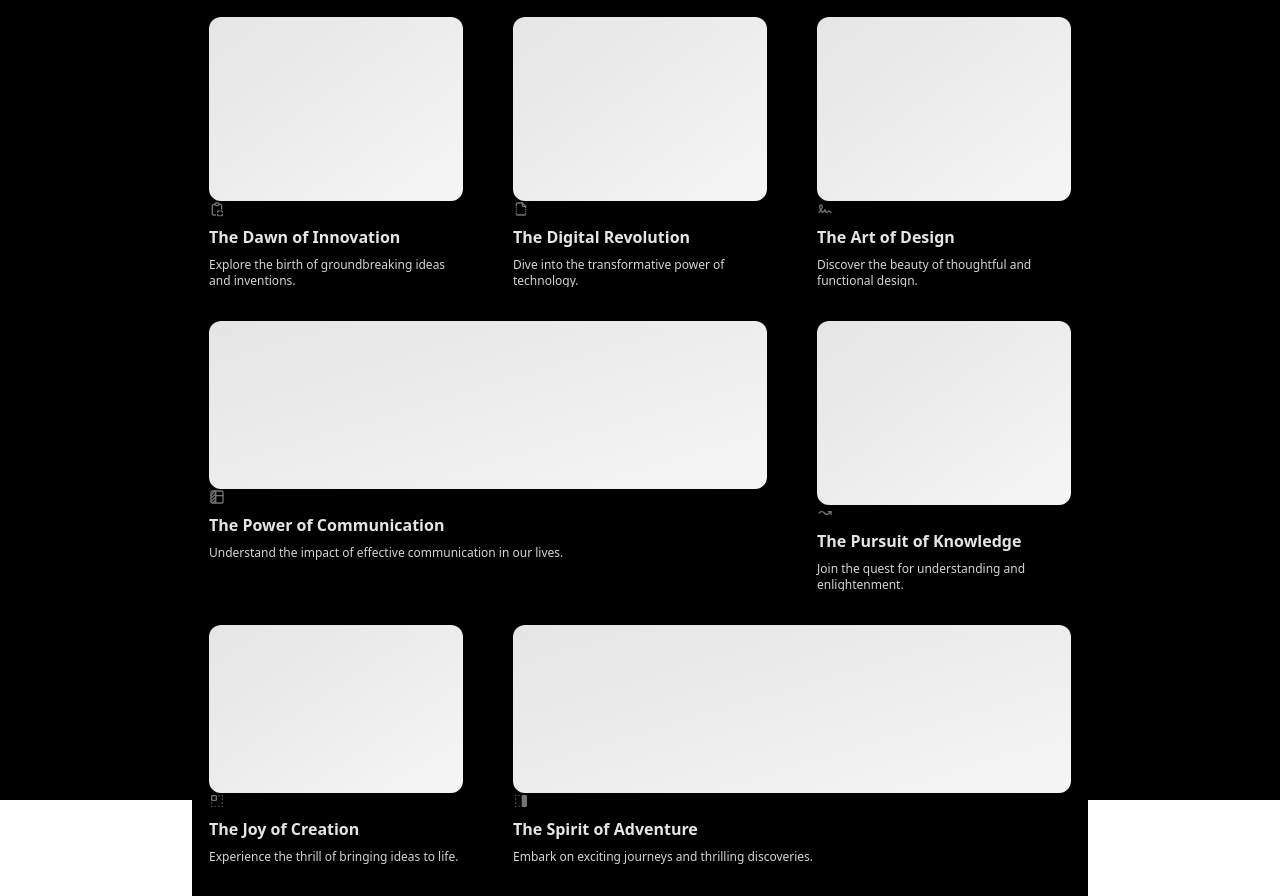
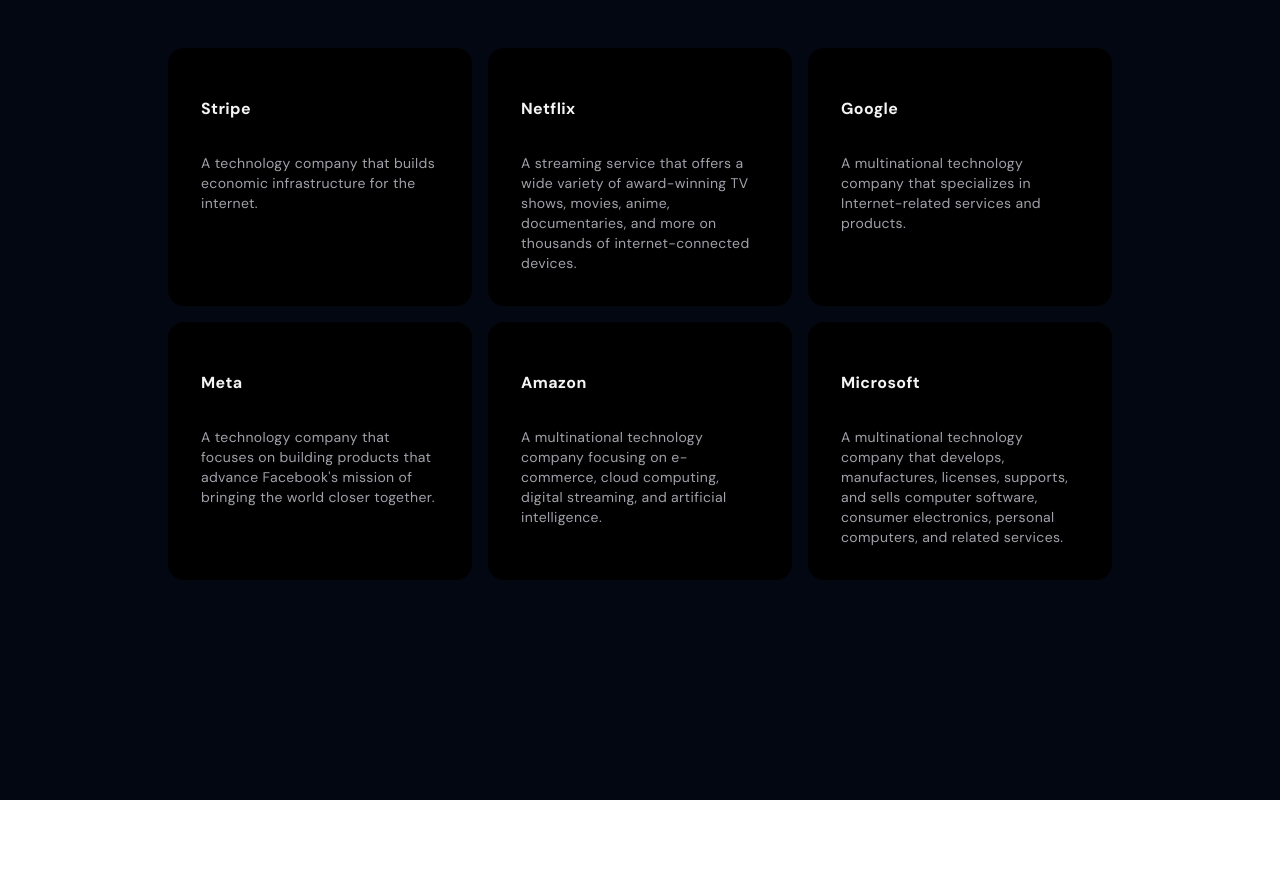
Before and after one commit to Adityaadpandey/Hack-2-Proj, a Next.js app: page /doctors in a window 1280 px wide. After the commit the page ends 800 px from the top, so only its background shows below. Built offline with nearby package versions, Linux system fonts and the light colour scheme.

Commit message:
add Card component and Aurora background with hover effect

```diff
--- a/src/app/doctors/page.tsx
+++ b/src/app/doctors/page.tsx
@@ -1,79 +1,51 @@
-import { cn } from "@/lib/utils";
-import React from "react";
-import { BentoGrid, BentoGridItem } from "../../components/ui/bento-grid";
-import {
-    IconArrowWaveRightUp,
-    IconBoxAlignRightFilled,
-    IconBoxAlignTopLeft,
-    IconClipboardCopy,
-    IconFileBroken,
-    IconSignature,
-    IconTableColumn,
-} from "@tabler/icons-react";
+'use client'
+import { HoverEffect } from "../../components/ui/card-hover-effect";
 
-export default function BentoGridDemo() {
+export default function CardHoverEffectDemo() {
     return (
-        <div className="bg-black w-screen h-screen">
-            <BentoGrid className="max-w-4xl mx-auto bg-black">
-                {items.map((item, i) => (
-                    <BentoGridItem
-                        key={i}
-                        title={item.title}
-                        description={item.description}
-                        header={item.header}
-                        icon={item.icon}
-                        className={i === 3 || i === 6 ? "md:col-span-2" : ""}
-                    />
-                ))}
-            </BentoGrid>
+        <div className="h-max w-screen min-h-screen flex justify-center bg-[#030712]">
+            <div className="max-w-5xl mx-auto px-8  h-max w-screen">
+                <HoverEffect items={projects} />
+            </div>
         </div>
     );
 }
-const Skeleton = () => (
-    <div className="flex flex-1 w-full h-full min-h-[6rem] rounded-xl bg-gradient-to-br from-neutral-200 dark:from-neutral-900 dark:to-neutral-800 to-neutral-100"></div>
-);
-const items = [
+export const projects = [
     {
-        title: "The Dawn of Innovation",
-        description: "Explore the birth of groundbreaking ideas and inventions.",
-        header: <Skeleton />,
-        icon: <IconClipboardCopy className="h-4 w-4 text-neutral-500" />,
+        title: "Stripe",
+        description:
+            "A technology company that builds economic infrastructure for the internet.",
+        link: "https://stripe.com",
+        pic: "https://images.unsplash.com/photo-1630480211164-4b3b3b3b3b3b",
     },
     {
-        title: "The Digital Revolution",
-        description: "Dive into the transformative power of technology.",
-        header: <Skeleton />,
-        icon: <IconFileBroken className="h-4 w-4 text-neutral-500" />,
+        title: "Netflix",
+        description:
+            "A streaming service that offers a wide variety of award-winning TV shows, movies, anime, documentaries, and more on thousands of internet-connected devices.",
+        link: "https://netflix.com",
     },
     {
-        title: "The Art of Design",
-        description: "Discover the beauty of thoughtful and functional design.",
-        header: <Skeleton />,
-        icon: <IconSignature className="h-4 w-4 text-neutral-500" />,
+        title: "Google",
+        description:
+            "A multinational technology company that specializes in Internet-related services and products.",
+        link: "https://google.com",
     },
     {
-        title: "The Power of Communication",
+        title: "Meta",
         description:
-            "Understand the impact of effective communication in our lives.",
-        header: <Skeleton />,
-        icon: <IconTableColumn className="h-4 w-4 text-neutral-500" />,
+            "A technology company that focuses on building products that advance Facebook's mission of bringing the world closer together.",
+        link: "https://meta.com",
     },
     {
-        title: "The Pursuit of Knowledge",
-        description: "Join the quest for understanding and enlightenment.",
-        header: <Skeleton />,
-        icon: <IconArrowWaveRightUp className="h-4 w-4 text-neutral-500" />,
+        title: "Amazon",
+        description:
+            "A multinational technology company focusing on e-commerce, cloud computing, digital streaming, and artificial intelligence.",
+        link: "https://amazon.com",
     },
     {
-        title: "The Joy of Creation",
-        description: "Experience the thrill of bringing ideas to life.",
-        header: <Skeleton />,
-        icon: <IconBoxAlignTopLeft className="h-4 w-4 text-neutral-500" />,
-    },
-    {
-        title: "The Spirit of Adventure",
-        description: "Embark on exciting journeys and thrilling discoveries.",
-        header: <Skeleton />,
-        icon: <IconBoxAlignRightFilled className="h-4 w-4 text-neutral-500" />,
+        title: "Microsoft",
+        description:
+            "A multinational technology company that develops, manufactures, licenses, supports, and sells computer software, consumer electronics, personal computers, and related services.",
+        link: "https://microsoft.com",
     },
 ];
--- /dev/null
+++ b/src/components/ui/aurora-background.tsx
@@ -0,0 +1,54 @@
+"use client";
+import { cn } from "@/lib/utils";
+import React, { ReactNode } from "react";
+
+interface AuroraBackgroundProps extends React.HTMLProps<HTMLDivElement> {
+  children: ReactNode;
+  showRadialGradient?: boolean;
+}
+
+export const AuroraBackground = ({
+  className,
+  children,
+  showRadialGradient = true,
+  ...props
+}: AuroraBackgroundProps) => {
+  return (
+    <main>
+      <div
+        className={cn(
+          "relative flex flex-col  h-[100vh] items-center justify-center bg-zinc-50 dark:bg-zinc-900  text-slate-950 transition-bg",
+          className
+        )}
+        {...props}
+      >
+        <div className="absolute inset-0 overflow-hidden">
+          <div
+            //   I'm sorry but this is what peak developer performance looks like // trigger warning
+            className={cn(
+              `
+            [--white-gradient:repeating-linear-gradient(100deg,var(--white)_0%,var(--white)_7%,var(--transparent)_10%,var(--transparent)_12%,var(--white)_16%)]
+            [--dark-gradient:repeating-linear-gradient(100deg,var(--black)_0%,var(--black)_7%,var(--transparent)_10%,var(--transparent)_12%,var(--black)_16%)]
+            [--aurora:repeating-linear-gradient(100deg,var(--blue-500)_10%,var(--indigo-300)_15%,var(--blue-300)_20%,var(--violet-200)_25%,var(--blue-400)_30%)]
+            [background-image:var(--white-gradient),var(--aurora)]
+            dark:[background-image:var(--dark-gradient),var(--aurora)]
+            [background-size:300%,_200%]
+            [background-position:50%_50%,50%_50%]
+            filter blur-[10px] invert dark:invert-0
+            after:content-[""] after:absolute after:inset-0 after:[background-image:var(--white-gradient),var(--aurora)]
+            after:dark:[background-image:var(--dark-gradient),var(--aurora)]
+            after:[background-size:200%,_100%]
+            after:animate-aurora after:[background-attachment:fixed] after:mix-blend-difference
+            pointer-events-none
+            absolute -inset-[10px] opacity-50 will-change-transform`,
+
+              showRadialGradient &&
+                `[mask-image:radial-gradient(ellipse_at_100%_0%,black_10%,var(--transparent)_70%)]`
+            )}
+          ></div>
+        </div>
+        {children}
+      </div>
+    </main>
+  );
+};
--- a/src/components/ui/card-hover-effect.tsx
+++ b/src/components/ui/card-hover-effect.tsx
@@ -11,10 +11,12 @@
     title: string;
     description: string;
     link: string;
+    pic: string;
   }[];
   className?: string;
 }) => {
   let [hoveredIndex, setHoveredIndex] = useState<number | null>(null);
+  const [popup, setPopup] = useState(false);
 
   return (
     <div
@@ -23,13 +25,27 @@
         className
       )}
     >
+        {
+            popup && (
+                <div className="fixed inset-0 bg-white bg-opacity-90 z-50">
+                    <div className="flex justify-center items-center h-full">
+                        <img src={items[hoveredIndex!]?.pic} alt={items[hoveredIndex!]?.title} className="max-w-full max-h-full" />
+                    </div>
+                </div>
+            )
+        }
       {items.map((item, idx) => (
         <Link
           href={item?.link}
           key={item?.link}
           className="relative group  block p-2 h-full w-full"
-          onMouseEnter={() => setHoveredIndex(idx)}
-          onMouseLeave={() => setHoveredIndex(null)}
+          onMouseEnter={() => {
+            setPopup(true);
+            setHoveredIndex(idx);
+          }}
+          onMouseLeave={() => {
+            setHoveredIndex(null);
+          }}
         >
           <AnimatePresence>
             {hoveredIndex === idx && (
--- /dev/null
+++ b/src/components/ui/card.tsx
@@ -0,0 +1,32 @@
+import React from "react";
+import { cn } from "@/lib/utils";
+
+export interface CardProps extends React.HTMLAttributes<HTMLDivElement> {
+  className?: string;
+}
+
+export const Card: React.FC<CardProps> = ({ className, children, ...props }) => {
+  return (
+    <div
+      className={cn(
+        "rounded-lg border border-gray-700 bg-gray-800 shadow-md p-4",
+        className
+      )}
+      {...props}
+    >
+      {children}
+    </div>
+  );
+};
+
+export const CardContent: React.FC<React.HTMLAttributes<HTMLDivElement>> = ({
+  className,
+  children,
+  ...props
+}) => {
+  return (
+    <div className={cn("p-4", className)} {...props}>
+      {children}
+    </div>
+  );
+};
--- a/tailwind.config.ts
+++ b/tailwind.config.ts
@@ -1,4 +1,16 @@
 import type { Config } from "tailwindcss";
+import flattenColorPalette from "tailwindcss/lib/util/flattenColorPalette";
+
+function addVariablesForColors({ addBase, theme }: any) {
+	let allColors = flattenColorPalette(theme("colors"));
+	let newVars = Object.fromEntries(
+		Object.entries(allColors).map(([key, val]) => [`--${key}`, val])
+	);
+
+	addBase({
+		":root": newVars,
+	});
+}
 
 export default {
 	darkMode: ["class"],
@@ -6,6 +18,7 @@
 		"./src/pages/**/*.{js,ts,jsx,tsx,mdx}",
 		"./src/components/**/*.{js,ts,jsx,tsx,mdx}",
 		"./src/app/**/*.{js,ts,jsx,tsx,mdx}",
+		"./src/**/*.{ts,tsx}",
 	],
 	theme: {
 		extend: {
@@ -55,8 +68,24 @@
 				lg: 'var(--radius)',
 				md: 'calc(var(--radius) - 2px)',
 				sm: 'calc(var(--radius) - 4px)'
-  		}
+			},
+			animation: {
+				aurora: "aurora 60s linear infinite",
+			},
+			keyframes: {
+				aurora: {
+					from: {
+						backgroundPosition: "50% 50%, 50% 50%",
+					},
+					to: {
+						backgroundPosition: "350% 50%, 350% 50%",
+					},
+				},
+			},
 		}
 	},
-  plugins: [require("tailwindcss-animate")],
+	plugins: [
+		require("tailwindcss-animate"),
+		addVariablesForColors
+	],
 } satisfies Config;
```
Lines whose indentation alone changed are shown as unchanged.
